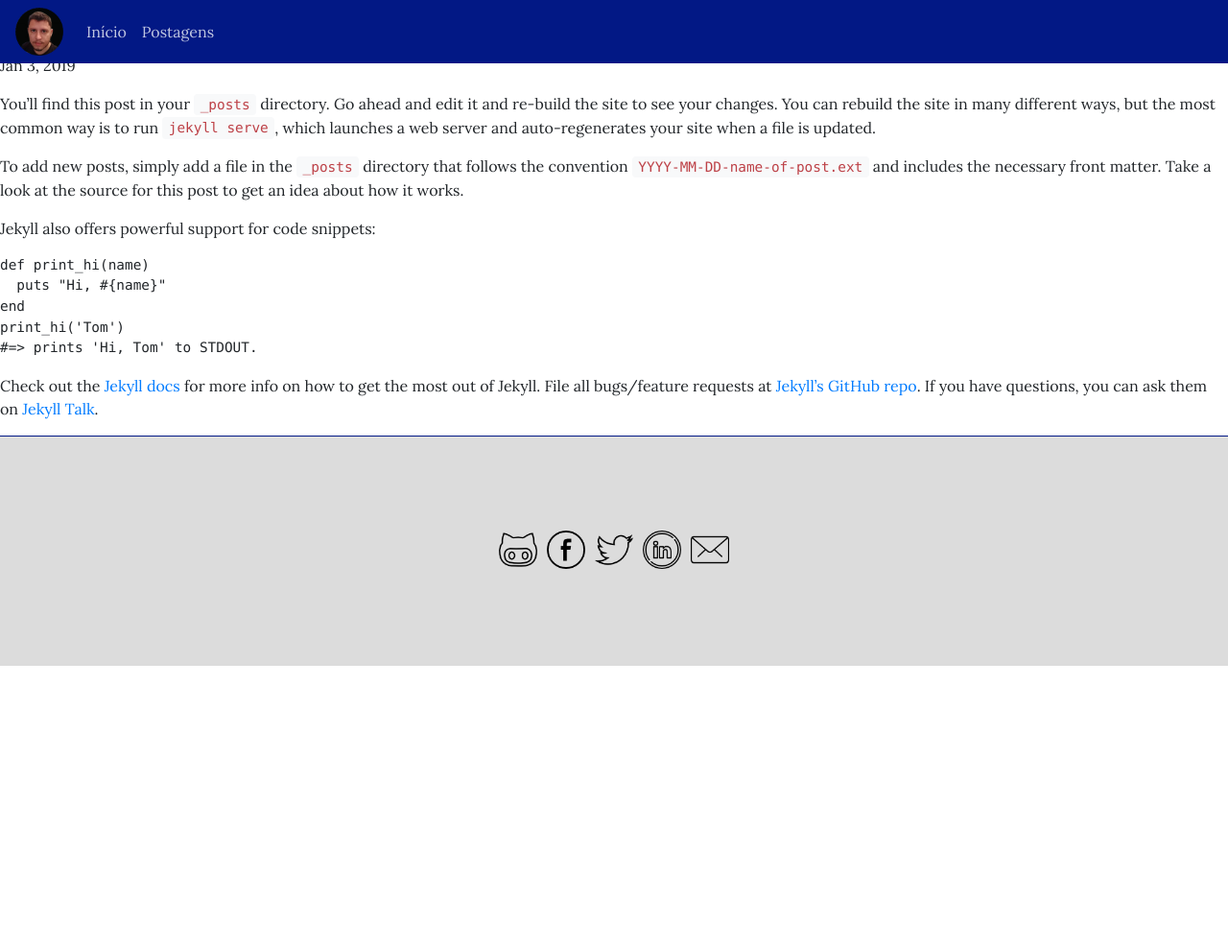
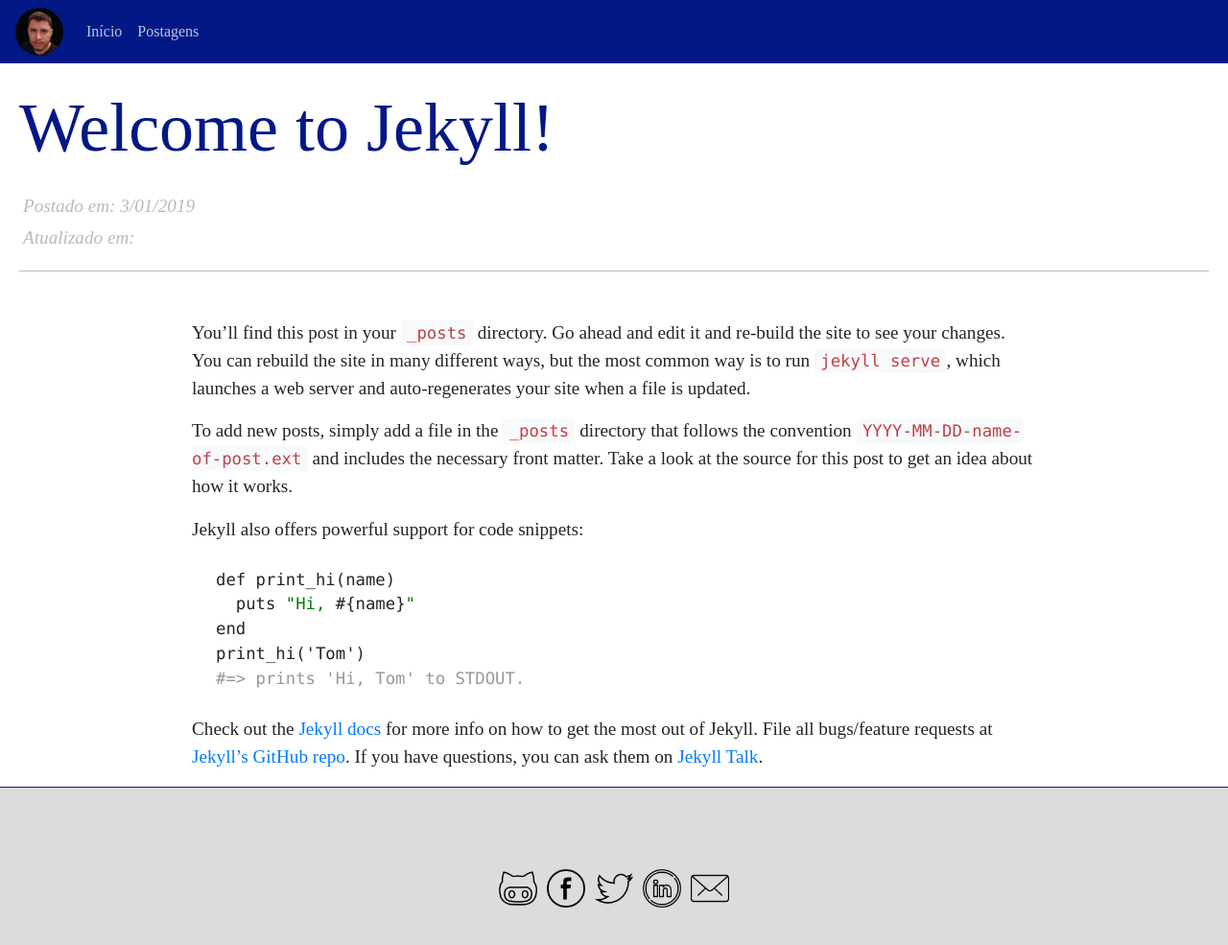
Before and after one commit to maikenegreiros/maikenegreiros.github.io, a Jekyll site: the page built from _posts/2019-01-02-welcome-to-jekyll.markdown, in a window 1280 px wide and 1047 px high. Shown: the top 985 px of the window at 96% size. Built offline with Jekyll 4.4.1, drawn with Linux system fonts in a browser that asks for light colours; nearby versions of some CDN libraries.

Commit message:
Import styles

```diff
--- a/_layouts/post.html
+++ b/_layouts/post.html
@@ -1,15 +1,49 @@
 ---
-layout: default
 ---
-<article class="post" itemscope itemtype="http://schema.org/BlogPosting">
+<html>
+    <head>
+        <title>{{ page.title }}</title>
+        <meta name="description" content="{{ page.description }}">
+        <meta name="keywords" content="{{ page.keywords }}">
 
-  <header class="post-header">
-    <h1 class="post-title" itemprop="name headline">{{ page.title }}</h1>
-    <p class="post-meta"><time datetime="{{ page.date | date_to_xmlschema }}" itemprop="datePublished">{{ page.date | date: "%b %-d, %Y" }}</time>{% if page.author %} • <span itemprop="author" itemscope itemtype="http://schema.org/Person"><span itemprop="name">{{ page.author }}</span></span>{% endif %}</p>
-  </header>
+        <link rel="stylesheet" href="https://maxcdn.bootstrapcdn.com/bootstrap/4.0.0-beta.2/css/bootstrap.min.css" integrity="sha384-PsH8R72JQ3SOdhVi3uxftmaW6Vc51MKb0q5P2rRUpPvrszuE4W1povHYgTpBfshb" crossorigin="anonymous">
+        <link rel="stylesheet" href="{{ '/css/main.css' }}">
+        <link rel="stylesheet" href="{{ '/css/post.css' }}">
 
-  <div class="post-content" itemprop="articleBody">
-    {{ content }}
-  </div>
+        <meta property="og:title" content="{{ page.title }}" />
+        <meta property="og:type" content="blog" />
+        <meta property="og:description" content="{{ page.description }}" />
+        <meta property="og:image" content="{{ page.image }}" />
 
-</article>
+        <meta name="twitter:card" content="summary">
+        <meta name="twitter:url" content="{{ page.url }}">
+        <meta name="twitter:title" content="{{ page.title }}" />
+        <meta name="twitter:image" content="{{ page.image }}" />
+
+        <script src="https://code.jquery.com/jquery-3.2.1.slim.min.js" integrity="sha384-KJ3o2DKtIkvYIK3UENzmM7KCkRr/rE9/Qpg6aAZGJwFDMVNA/GpGFF93hXpG5KkN"
+        crossorigin="anonymous"></script>
+        <script src="https://cdnjs.cloudflare.com/ajax/libs/popper.js/1.12.3/umd/popper.min.js" integrity="sha384-vFJXuSJphROIrBnz7yo7oB41mKfc8JzQZiCq4NCceLEaO4IHwicKwpJf9c9IpFgh"
+        crossorigin="anonymous"></script>
+        <script src="https://maxcdn.bootstrapcdn.com/bootstrap/4.0.0-beta.2/js/bootstrap.min.js" integrity="sha384-alpBpkh1PFOepccYVYDB4do5UnbKysX5WZXm3XxPqe5iKTfUKjNkCk9SaVuEZflJ"
+        crossorigin="anonymous"></script>
+    </head>
+    {% include header.html %}
+    <body>
+        <header class="article-header">
+            <h1>{{ page.title }}</h1>
+
+            <div class="date-container">
+                <p>Postado em: <span class="date">{{ page.date | date: "%-d/%m/%Y" }}</span></p>
+                <p>Atualizado em: <span class="date">{{ page.updateDate }}</span></p>
+            </div>
+        </header>
+
+        <article class="content">
+            <figure>
+                <img data-large-image="{{ page.image }}" src="{{ page.image }}" alt="{{ page.alt }}">
+            </figure>
+            {{ content }}
+        </article>
+        {% include footer.html %}
+    </body>
+</html>
```
